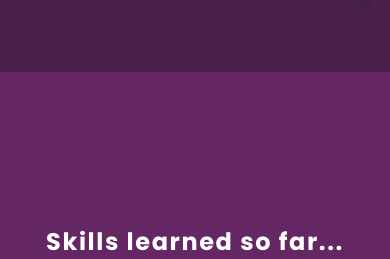
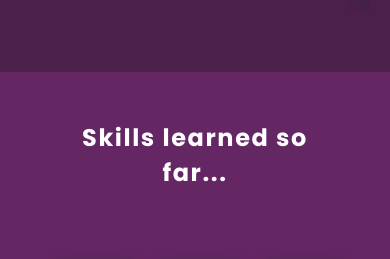
Before and after one commit to Giovanna-Italiani/Giovanna-Web, a plain HTML site: page index.html in a window 390 px wide. Shown: the part 2385-2644 px from the top of the page. Drawn offline with Linux system fonts and the light colour scheme; a web font is replaced by a local one.

Commit message:
fourth commit

```diff
--- a/css/skills/skills.css
+++ b/css/skills/skills.css
@@ -66,16 +66,13 @@
   .picture {
     display: none;
   }
-}
-
-@media (max-width: 800px) {
+  .habilidades {
+    grid-column: 1 / -1;
+    margin: 1rem;
+  }
   .habilidades-bg {
     grid-template-columns: 1fr;
-    height: 80vh;
-  }
-  .habilidades {
-    grid-column: 1 / -1;
-    margin: auto;
+    height: 60vh;
   }
   .habilidades-1 img,
   .habilidades-2 img {
```
